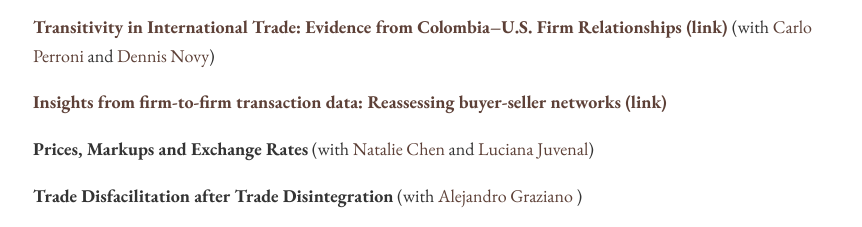
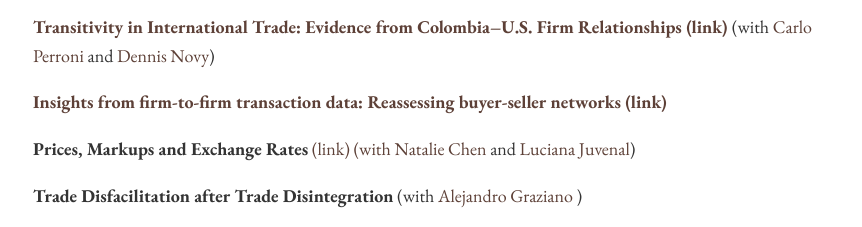
Before and after one commit to alemarty/alejandra.martinez, a plain HTML site: page index.html in a window 1280 px wide. Shown: the part 1000-1227 px from the top of the page, without its empty margins (207-1069 px from the left). Drawn offline with nearby package versions, Linux system fonts and the light colour scheme.

Commit message:
Add link to Colombia Markups PDF in index.

```diff
--- a/index.html
+++ b/index.html
@@ -190,6 +190,7 @@
     </p>
     <p>
         <strong>Prices, Markups and Exchange Rates</strong>
+         <a  href="Colombia_Markups_A_L_N_(1).pdf">       (link)
         (with  <a href="https://profiles.warwick.ac.uk/ecsdaf-natalie-chen">Natalie Chen</a> and <a href="https://sites.google.com/site/lucianajuvenal/home" >Luciana Juvenal</a>)
     </p>
     <p>
```
